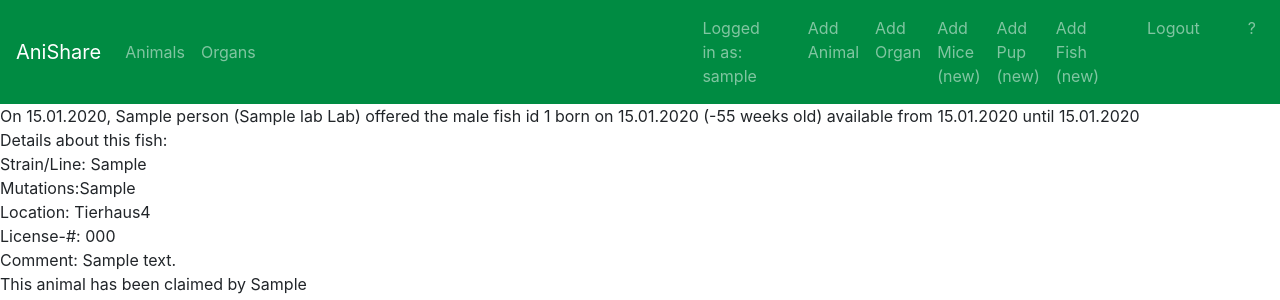
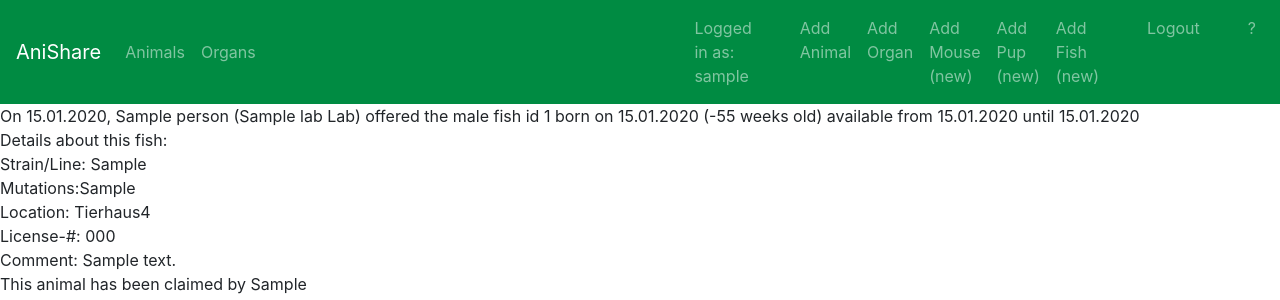
Before and after one commit to mohnbroetchen2/AniShare, a Django app: page /animals/1 in a window 1280 px wide. Shown: the top 300 px of the page. Run offline with Django 3.2, Linux system fonts and the light colour scheme; a user stored in the database is signed in; data comes from the database, SQL or seed files in the repository; tables that the repository leaves empty hold one stand-in row (values such as "Sample post"); parts of the project's set-up code (start-up, migrations or seed data) failed here and were passed over; some libraries are stand-ins or nearby versions.

Commit message:
html update

```diff
--- a/animals/templates/base.html
+++ b/animals/templates/base.html
@@ -49,7 +49,7 @@
             <li class="nav-item"> <a class="nav-item nav-link" href=""></a> </li>
             <li class="nav-item"> <a class="nav-item nav-link" href="/admin/animals/animal/">Add Animal</a> </li>
             <li class="nav-item"> <a class="nav-item nav-link" href="/admin/animals/organ/">Add Organ</a> </li>
-            <li class="nav-item"> <a class="nav-item nav-link" href="/animals/micefrompyrat">Add Mice (new)</a> </li>
+            <li class="nav-item"> <a class="nav-item nav-link" href="/animals/micefrompyrat">Add Mouse (new)</a> </li>
             <li class="nav-item"> <a class="nav-item nav-link" href="/animals/pupfrompyrat">Add Pup (new)</a> </li>
             <li class="nav-item"> <a class="nav-item nav-link" href="/animals/fishfromtickatlab">Add Fish (new)</a> </li>
             <li class="nav-item"> <a class="nav-item nav-link" href=""></a> </li>
```
Also changed, not shown: 2 other files.
